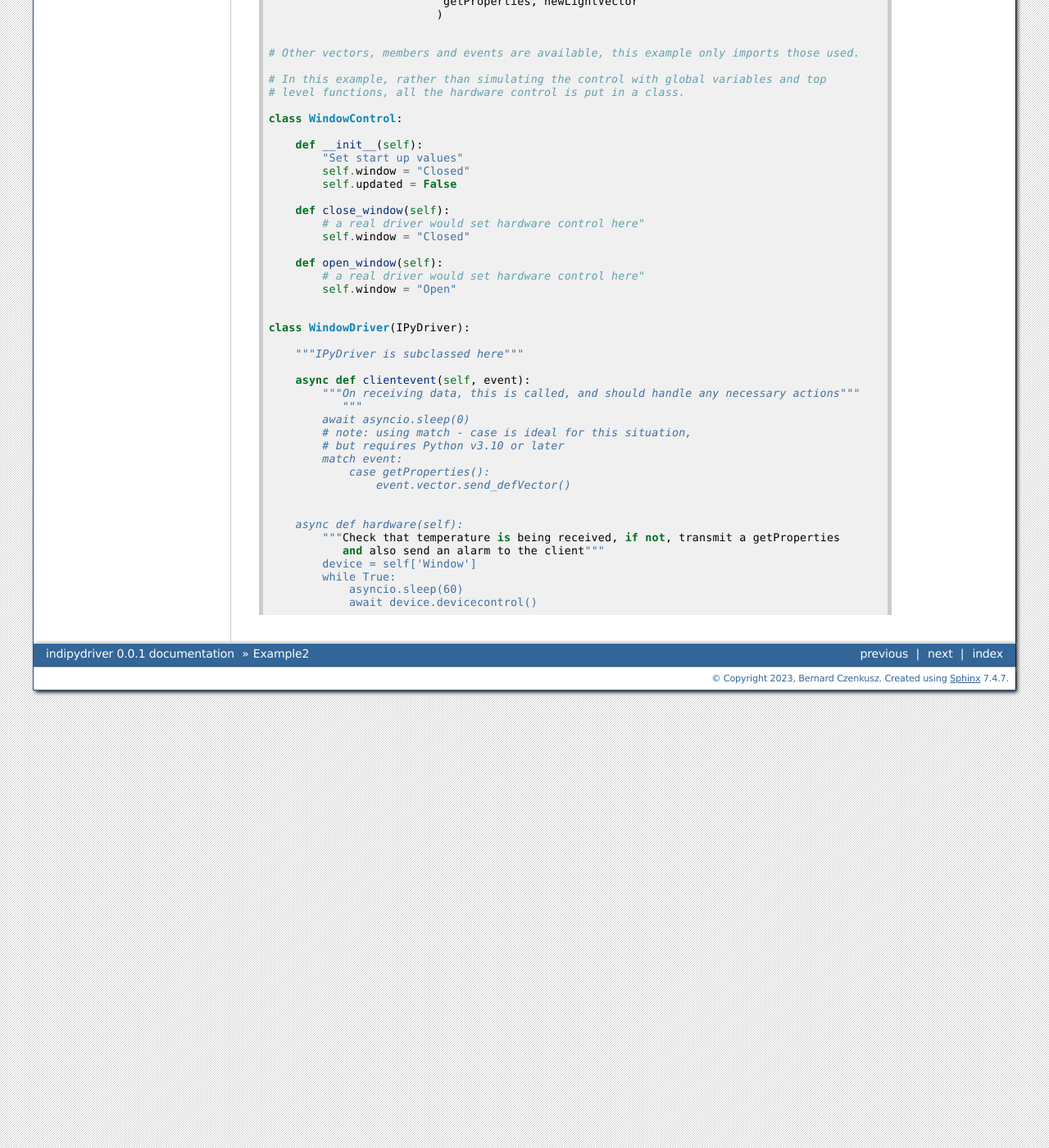
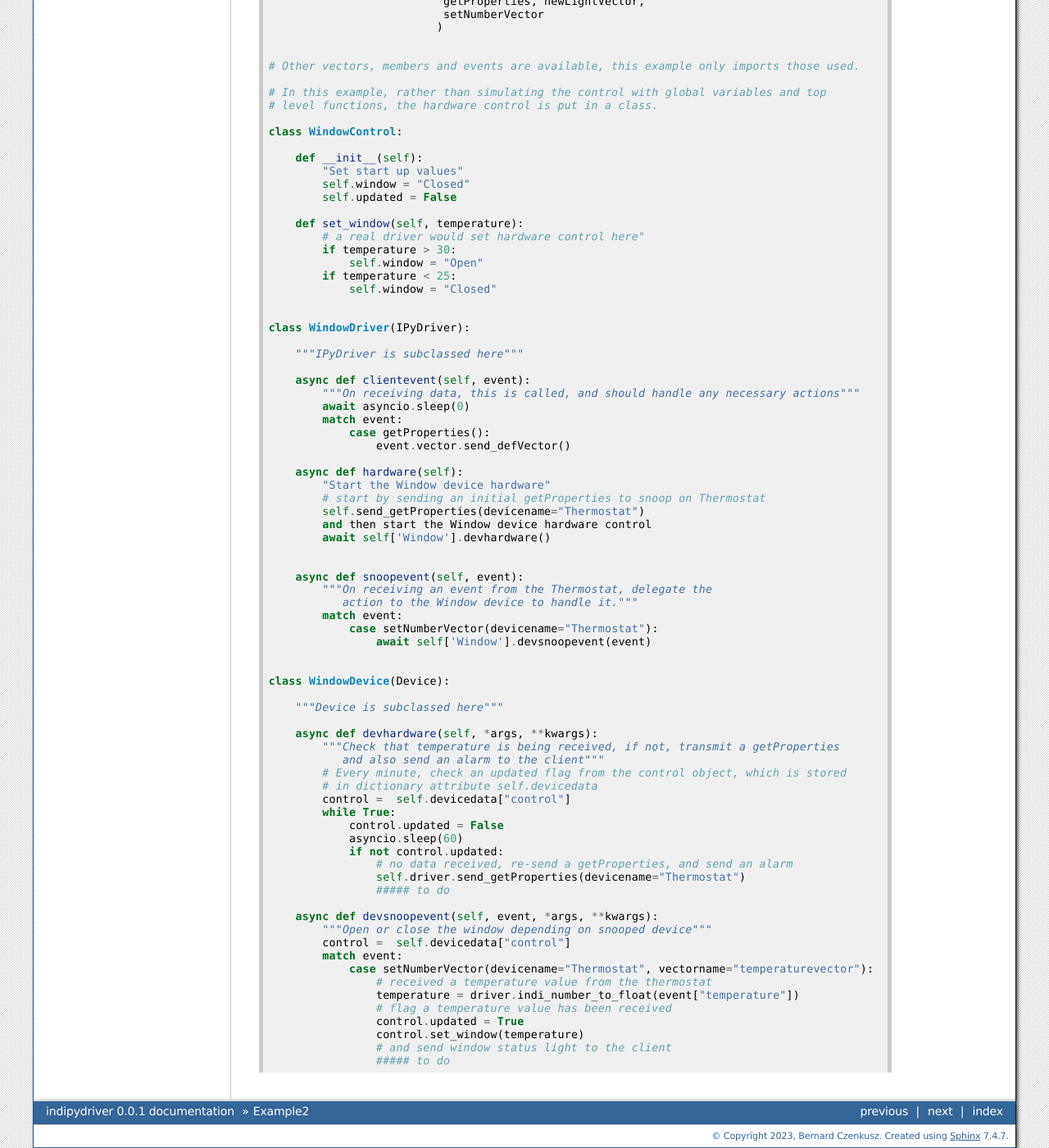
Before and after one commit to bernie-skipole/indipydriver, a Sphinx documentation site: the page built from docs/source/usage/example2.rst, in a window 1280 px wide and 1400 px high, scrolled down 377 px. Shown: the whole window at 82% size. Built offline with Sphinx 7.4.7, drawn with Linux system fonts in a browser that asks for light colours.

Commit message:
adding further device methods

```diff
--- a/docs/source/usage/example2.rst
+++ b/docs/source/usage/example2.rst
@@ -15,14 +15,15 @@ This could be achieved by adding a new device to the thermostat driver, in which
 
     from indipydriver import (IPyDriver, Device,
                               LightVector, LightMember,
-                              getProperties, newLightVector
+                              getProperties, newLightVector,
+                              setNumberVector
                              )
 
 
     # Other vectors, members and events are available, this example only imports those used.
 
     # In this example, rather than simulating the control with global variables and top
-    # level functions, all the hardware control is put in a class.
+    # level functions, the hardware control is put in a class.
 
     class WindowControl:
 
@@ -31,13 +32,12 @@ This could be achieved by adding a new device to the thermostat driver, in which
             self.window = "Closed"
             self.updated = False
 
-        def close_window(self):
+        def set_window(self, temperature):
             # a real driver would set hardware control here"
-            self.window = "Closed"
-
-        def open_window(self):
-            # a real driver would set hardware control here"
-            self.window = "Open"
+            if temperature > 30:
+                self.window = "Open"
+            if temperature < 25:
+                self.window = "Closed"
 
 
     class WindowDriver(IPyDriver):
@@ -46,19 +46,54 @@ This could be achieved by adding a new device to the thermostat driver, in which
 
         async def clientevent(self, event):
             """On receiving data, this is called, and should handle any necessary actions"""
-               """
             await asyncio.sleep(0)
-            # note: using match - case is ideal for this situation,
-            # but requires Python v3.10 or later
             match event:
                 case getProperties():
                     event.vector.send_defVector()
 
+        async def hardware(self):
+            "Start the Window device hardware"
+            # start by sending an initial getProperties to snoop on Thermostat
+            self.send_getProperties(devicename="Thermostat")
+            and then start the Window device hardware control
+            await self['Window'].devhardware()
 
-        async def hardware(self):
+
+        async def snoopevent(self, event):
+            """On receiving an event from the Thermostat, delegate the
+               action to the Window device to handle it."""
+            match event:
+                case setNumberVector(devicename="Thermostat"):
+                    await self['Window'].devsnoopevent(event)
+
+
+    class WindowDevice(Device):
+
+        """Device is subclassed here"""
+
+        async def devhardware(self, *args, **kwargs):
             """Check that temperature is being received, if not, transmit a getProperties
                and also send an alarm to the client"""
-            device = self['Window']
+            # Every minute, check an updated flag from the control object, which is stored
+            # in dictionary attribute self.devicedata
+            control =  self.devicedata["control"]
             while True:
+                control.updated = False
                 asyncio.sleep(60)
-                await device.devicecontrol()
+                if not control.updated:
+                    # no data received, re-send a getProperties, and send an alarm
+                    self.driver.send_getProperties(devicename="Thermostat")
+                    ##### to do
+
+        async def devsnoopevent(self, event, *args, **kwargs):
+            """Open or close the window depending on snooped device"""
+            control =  self.devicedata["control"]
+            match event:
+                case setNumberVector(devicename="Thermostat", vectorname="temperaturevector"):
+                    # received a temperature value from the thermostat
+                    temperature = driver.indi_number_to_float(event["temperature"])
+                    # flag a temperature value has been received
+                    control.updated = True
+                    control.set_window(temperature)
+                    # and send window status light to the client
+                    ##### to do
```
Also changed, not shown: docs/source/usage/device.rst (+10 -0 lines), 1 other file.
